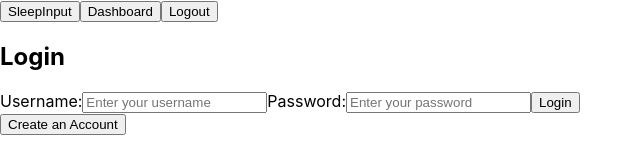
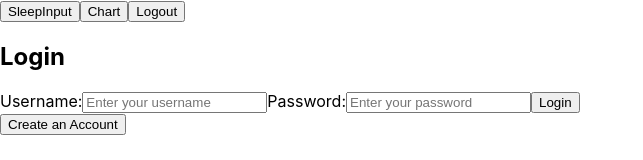
Before and after one commit to jdalfaro4/Sleep-Minded, a React (Create React App) app in the folder client/: page / in a window 1280 px wide. Shown: the top 160 px of the page, without its empty margins (0-643 px from the left). Built offline with nearby package versions, Linux system fonts and the light colour scheme.

Commit message:
changed dashboard page to chart.js

```diff
--- a/client/src/App.js
+++ b/client/src/App.js
@@ -4,7 +4,6 @@ import { ApolloClient, ApolloProvider, InMemoryCache } from '@apollo/client';
 import CreateAccountPage from './Pages/CreateAccountPage';
 import LoginPage from './Pages/LoginPage';
 import SleepInputPage from './Pages/SleepInputPage';
-import DashboardPage from './Pages/DashboardPage';
 import HomePage from './Pages/HomePage';
 import CustomChart from './Pages/Chart';
 import { CategoryScale } from "chart.js";
@@ -42,10 +41,6 @@ function App() {
               path="/SleepInput"
               element={<SleepInputPage />}
             />
-            <Route
-              path="/Dash"
-              element={<DashboardPage />}
-            />
           </Routes>
         </div>
       </Router>
--- a/client/src/Pages/DashboardPage.js
+++ /dev/null
@@ -1,11 +0,0 @@
-import React from 'react';
-
-const DashboardPage = () => {
-  return (
-    <div>
-{/* DASHBOARD STUFF ----- CHARTS  */}
-    </div>
-  );
-};
-
-export default DashboardPage;
--- a/client/src/Pages/HomePage.js
+++ b/client/src/Pages/HomePage.js
@@ -2,7 +2,7 @@ import React, { useState } from 'react';
 // import CreateAccountPage from './CreateAccountPage';
 import LoginPage from './LoginPage';
 import SleepInputPage from './SleepInputPage';
-import DashboardPage from './DashboardPage';
+import Chart from './Chart';
 
 const HomePage = () => {
   const [activeComponent, setActiveComponent] = useState('LoginPage');
@@ -22,8 +22,8 @@ const HomePage = () => {
     case 'SleepInputPage':
       componentToRender = <SleepInputPage />;
       break;
-    case 'DashboardPage':
-      componentToRender = <DashboardPage />;
+    case 'Chart':
+      componentToRender = <Chart />;
       break;
     default:
       componentToRender = <LoginPage />;
@@ -34,7 +34,7 @@ const HomePage = () => {
       <div className="navbar">
         {/* <button onClick={() => handleNavigationClick('LoginPage')}>Login</button> */}
         <button onClick={() => handleNavigationClick('SleepInputPage')}>SleepInput</button>
-        <button onClick={() => handleNavigationClick('DashboardPage')}>Dashboard</button>
+        <button onClick={() => handleNavigationClick('Chart')}>Chart</button>
         <button onClick={() => handleNavigationClick('LoginPage')}>Logout</button>
       </div>
       {componentToRender}
```
Also changed, not shown: client/package.json (indentation only), 1 other file (tests, documents, lock files or other folders).
